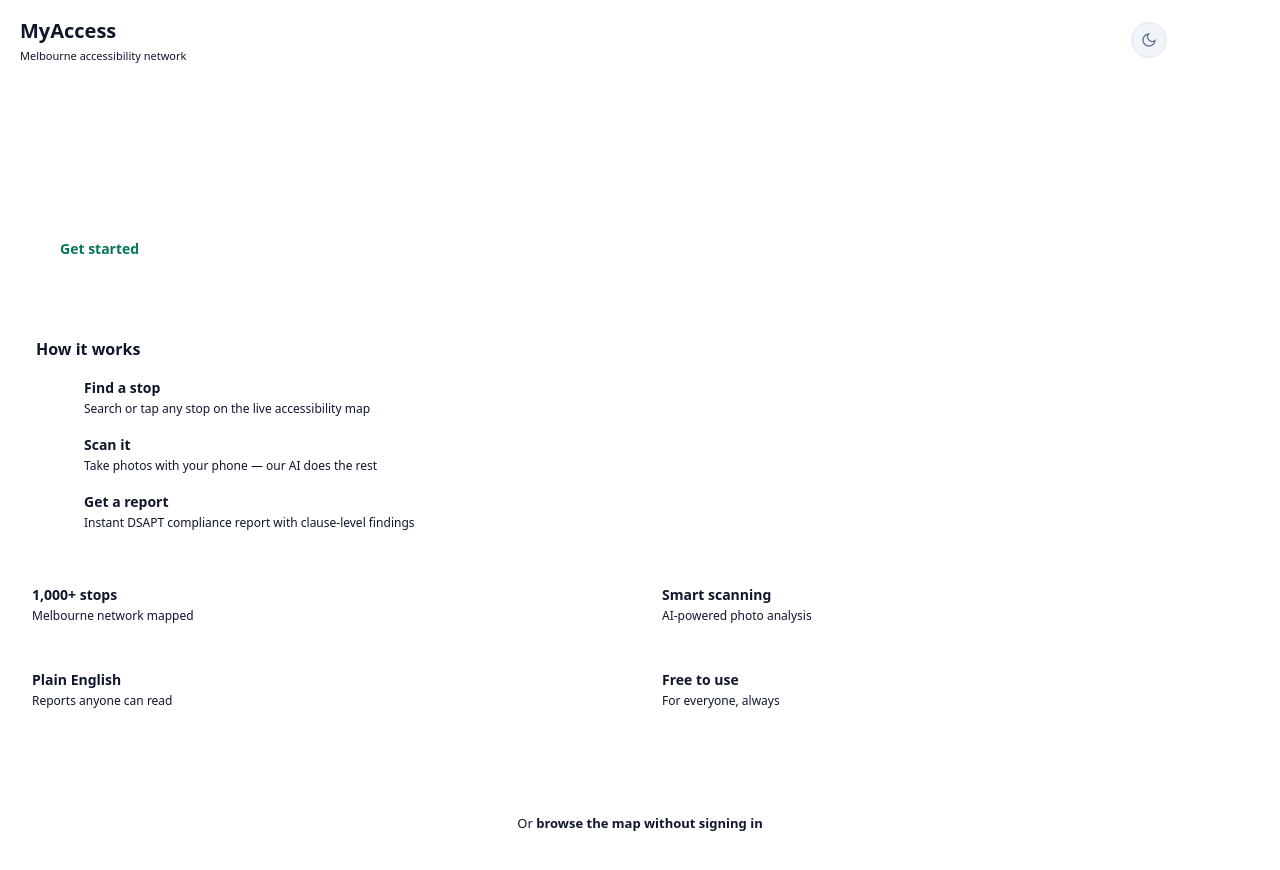
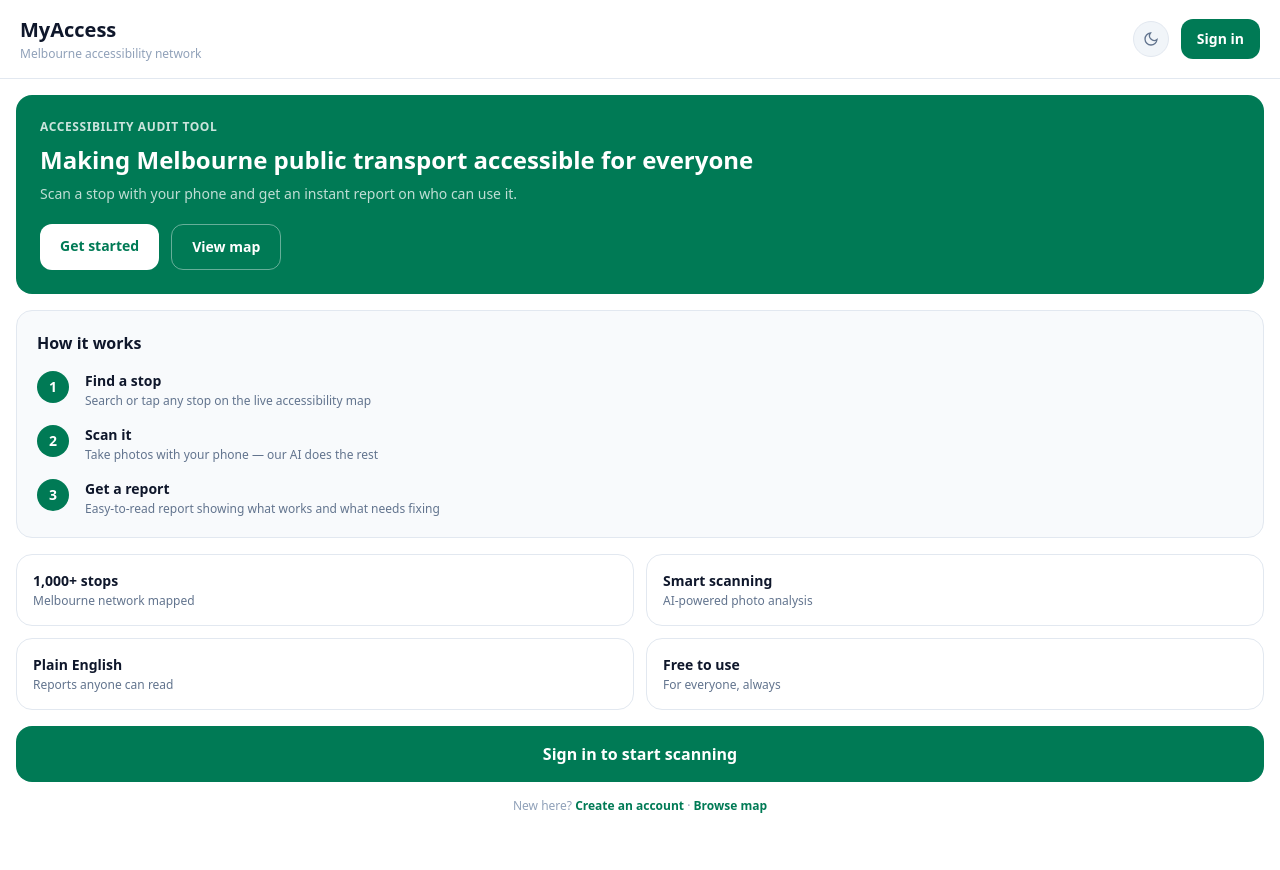
Before and after one commit to Akshaddd/capstone_cvaa, a Next.js app in the folder frontend/: page /m-landing in a window 1280 px wide. Shown: the top 870 px of the page. Built offline with nearby package versions, Linux system fonts and the light colour scheme.

Commit message:
fix errors on landing pg

```diff
--- a/frontend/app/m-landing/page.tsx
+++ b/frontend/app/m-landing/page.tsx
@@ -2,74 +2,102 @@
 
 import { ThemeToggle } from "../shared";
 
+const HOW_IT_WORKS = [
+  { step: "1", title: "Find a stop",  desc: "Search or tap any stop on the live accessibility map" },
+  { step: "2", title: "Scan it",      desc: "Take photos with your phone — our AI does the rest"   },
+  { step: "3", title: "Get a report", desc: "Easy-to-read report showing what works and what needs fixing" },
+];
+
+const STATS = [
+  { title: "1,000+ stops",   sub: "Melbourne network mapped"    },
+  { title: "Smart scanning", sub: "AI-powered photo analysis"   },
+  { title: "Plain English",  sub: "Reports anyone can read"     },
+  { title: "Free to use",    sub: "For everyone, always"        },
+];
+
 export default function LandingPage() {
   return (
-    <div style={{ minHeight: "100dvh", background: "var(--bg)", color: "var(--text)", fontFamily: "system-ui, -apple-system, sans-serif" }}>
+    <div className="min-h-dvh bg-white dark:bg-slate-900 text-slate-900 dark:text-slate-100">
 
-      <header style={{ position: "sticky", top: 0, zIndex: 10, display: "flex", alignItems: "center", justifyContent: "space-between", background: "var(--bg)", borderBottom: "1px solid var(--border)", padding: "16px 20px 12px" }}>
+      {/* Header */}
+      <header className="sticky top-0 z-10 flex items-center justify-between bg-white dark:bg-slate-900 border-b border-slate-200 dark:border-slate-700 px-5 py-4">
         <div>
-          <h1 style={{ margin: 0, fontSize: 20, fontWeight: 700, color: "var(--text)" }}>MyAccess</h1>
-          <p style={{ margin: "2px 0 0", fontSize: 11, color: "var(--text3)" }}>Melbourne accessibility network</p>
+          <h1 className="text-xl font-bold text-slate-900 dark:text-white">MyAccess</h1>
+          <p className="text-xs text-slate-400 dark:text-slate-500 mt-0.5">Melbourne accessibility network</p>
         </div>
-        <div style={{ display: "flex", gap: 10, alignItems: "center" }}>
+        <div className="flex items-center gap-3">
           <ThemeToggle />
-          <a href="/m-login" style={{ background: "var(--green)", color: "white", fontWeight: 600, fontSize: 14, borderRadius: 12, padding: "10px 18px", textDecoration: "none" }}>
+          <a href="/m-login" className="bg-emerald-700 text-white text-sm font-semibold px-4 py-2.5 rounded-xl">
             Sign in
           </a>
         </div>
       </header>
 
-      <main style={{ display: "flex", flexDirection: "column", gap: 16, padding: "16px 16px 40px" }}>
+      <main className="flex flex-col gap-4 p-4 pb-10">
 
-        <div style={{ background: "var(--green)", borderRadius: 20, padding: "28px 24px", color: "white" }}>
-          <p style={{ margin: "0 0 8px", fontSize: 13, fontWeight: 600, opacity: 0.8 }}>Accessibility audit tool</p>
-          <h2 style={{ margin: "0 0 8px", fontSize: 22, fontWeight: 700, lineHeight: 1.3 }}>DSAPT compliance auditing for Melbourne public transport</h2>
-          <p style={{ margin: "0 0 20px", fontSize: 14, opacity: 0.75 }}>Scan a stop, get a structured compliance report.</p>
-          <div style={{ display: "flex", gap: 12 }}>
-            <a href="/m-login" style={{ background: "white", color: "#047857", fontWeight: 700, fontSize: 14, borderRadius: 12, padding: "12px 20px", textDecoration: "none" }}>Get started</a>
-            <a href="/m-map" style={{ border: "1px solid rgba(255,255,255,0.5)", color: "white", fontWeight: 600, fontSize: 14, borderRadius: 12, padding: "12px 20px", textDecoration: "none" }}>View map</a>
+        {/* Hero */}
+        <div className="bg-emerald-700 rounded-2xl p-6 text-white">
+          <p className="text-xs font-semibold opacity-80 uppercase tracking-wider mb-2">
+            Accessibility audit tool
+          </p>
+          <h2 className="text-2xl font-bold leading-snug mb-2">
+            Making Melbourne public transport accessible for everyone
+          </h2>
+          <p className="text-sm opacity-75 mb-5">
+            Scan a stop with your phone and get an instant report on who can use it.
+          </p>
+          <div className="flex gap-3">
+            <a href="/m-login" className="bg-white text-emerald-700 font-bold text-sm px-5 py-3 rounded-xl">
+              Get started
+            </a>
+            <a href="/m-map" className="border border-white/40 text-white font-semibold text-sm px-5 py-3 rounded-xl">
+              View map
+            </a>
           </div>
         </div>
 
-        <div style={{ background: "var(--bg2)", borderRadius: 20, border: "1px solid var(--border)", padding: 20 }}>
-          <h3 style={{ margin: "0 0 16px", fontSize: 16, fontWeight: 700, color: "var(--text)" }}>How it works</h3>
-          <div style={{ display: "flex", flexDirection: "column", gap: 16 }}>
-            {[
-              { step: "1", title: "Find a stop",  desc: "Search or tap any stop on the live accessibility map" },
-              { step: "2", title: "Scan it",       desc: "Take photos with your phone — our AI does the rest" },
-              { step: "3", title: "Get a report",  desc: "Instant DSAPT compliance report with clause-level findings" },
-            ].map((s) => (
-              <div key={s.step} style={{ display: "flex", gap: 16 }}>
-                <div style={{ width: 32, height: 32, borderRadius: "50%", background: "var(--green)", color: "white", fontWeight: 700, fontSize: 14, display: "flex", alignItems: "center", justifyContent: "center", flexShrink: 0 }}>{s.step}</div>
+        {/* How it works */}
+        <div className="bg-slate-50 dark:bg-slate-800 rounded-2xl p-5 border border-slate-200 dark:border-slate-700">
+          <h3 className="text-base font-bold text-slate-900 dark:text-white mb-4">How it works</h3>
+          <div className="flex flex-col gap-4">
+            {HOW_IT_WORKS.map((s) => (
+              <div key={s.step} className="flex gap-4 items-start">
+                <div className="w-8 h-8 rounded-full bg-emerald-700 text-white text-sm font-bold flex items-center justify-center flex-shrink-0">
+                  {s.step}
+                </div>
                 <div>
-                  <p style={{ margin: "0 0 2px", fontSize: 14, fontWeight: 600, color: "var(--text)" }}>{s.title}</p>
-                  <p style={{ margin: 0, fontSize: 12, color: "var(--text3)" }}>{s.desc}</p>
+                  <p className="text-sm font-semibold text-slate-900 dark:text-white">{s.title}</p>
+                  <p className="text-xs text-slate-500 dark:text-slate-400 mt-0.5">{s.desc}</p>
                 </div>
               </div>
             ))}
           </div>
         </div>
 
-        <div style={{ display: "grid", gridTemplateColumns: "1fr 1fr", gap: 12 }}>
-          {[
-            { title: "1,000+ stops", sub: "Melbourne network mapped"  },
-            { title: "Smart scanning", sub: "AI-powered photo analysis" },
-            { title: "Plain English", sub: "Reports anyone can read"  },
-            { title: "Free to use",  sub: "For everyone, always"      },
-          ].map((f) => (
-            <div key={f.title} style={{ background: "var(--bg)", border: "1px solid var(--border)", borderRadius: 16, padding: 16 }}>
-              <p style={{ margin: "0 0 2px", fontSize: 14, fontWeight: 700, color: "var(--text)" }}>{f.title}</p>
-              <p style={{ margin: 0, fontSize: 12, color: "var(--text3)" }}>{f.sub}</p>
+        {/* Stats grid */}
+        <div className="grid grid-cols-2 gap-3">
+          {STATS.map((f) => (
+            <div key={f.title} className="bg-white dark:bg-slate-800 border border-slate-200 dark:border-slate-700 rounded-2xl p-4">
+              <p className="text-sm font-bold text-slate-900 dark:text-white">{f.title}</p>
+              <p className="text-xs text-slate-500 dark:text-slate-400 mt-0.5">{f.sub}</p>
             </div>
           ))}
         </div>
 
-        <a href="/m-login" style={{ display: "block", width: "100%", boxSizing: "border-box", background: "var(--green)", color: "white", fontWeight: 700, fontSize: 16, borderRadius: 16, padding: "16px 0", textAlign: "center", textDecoration: "none" }}>
+        {/* CTA */}
+        <a href="/m-login" className="block w-full bg-emerald-700 text-white font-bold text-base text-center py-4 rounded-2xl">
           Sign in to start scanning
         </a>
 
-        <p style={{ textAlign: "center", fontSize: 13, color: "var(--text4)", margin: 0 }}>
-          Or <a href="/m-map" style={{ color: "var(--green)", fontWeight: 600, textDecoration: "none" }}>browse the map without signing in</a>
+        <p className="text-center text-xs text-slate-400 dark:text-slate-500">
+          New here?{" "}
+          <a href="/m-register" className="text-emerald-700 dark:text-emerald-400 font-semibold">
+            Create an account
+          </a>
+          {" · "}
+          <a href="/m-map" className="text-emerald-700 dark:text-emerald-400 font-semibold">
+            Browse map
+          </a>
         </p>
 
       </main>
```
